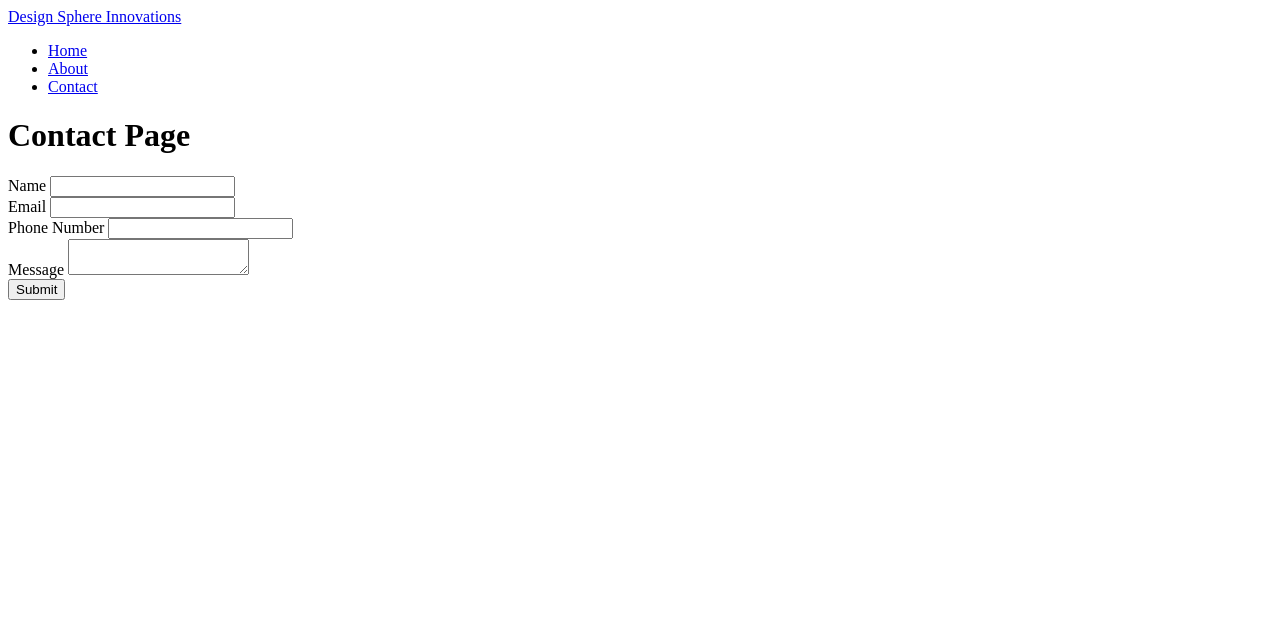
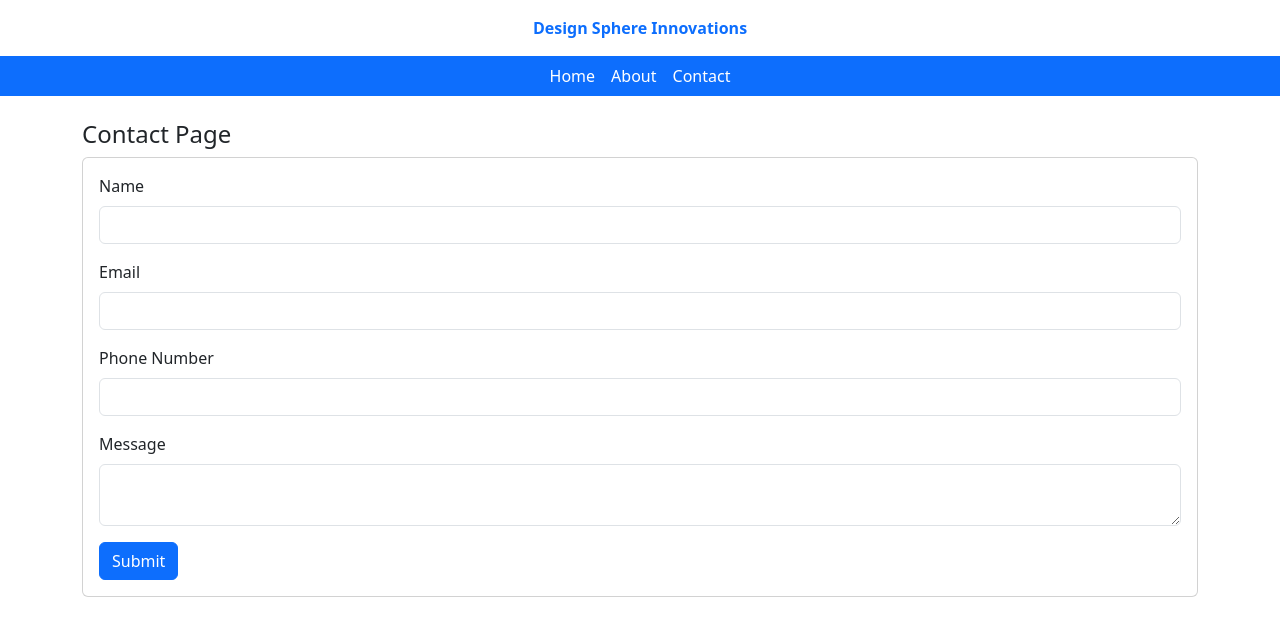
Before and after one commit to dsphereinnovations/demo, a plain HTML site: page contact.html in a window 1280 px wide. Drawn offline with nearby package versions, Linux system fonts and the light colour scheme.

Commit message:
Added bootstrap CSS

```diff
--- a/contact.html
+++ b/contact.html
@@ -1,54 +1,58 @@
 <!DOCTYPE html>
 <html lang="en">
 <head>
-    <meta charset="UTF-8">
-    <meta name="viewport" content="width=device-width, initial-scale=1.0">
-    <title>Just a Demo Project</title>
-    <link rel="stylesheet" href="css/master.css">
+    <meta charset="UTF-8"/>
+    <meta name="viewport" content="width=device-width, initial-scale=1.0" />
+    <meta name="description" content="Design Sphere Innovations-Empowering businesses through premium designs. /">
+    <title>Design Sphere Innovations</title>
+    <link rel="stylesheet" href="https://cdn.jsdelivr.net/npm/bootstrap@5.3.6/dist/css/bootstrap.min.css">
 </head>
 <body>
     <header>
-        <div class="brand">
-            <a href="index.html">Design Sphere Innovations</a>
+        <div class="text-center py-3">
+            <a href="index.html" class="text-decoration-none fw-bold ">Design Sphere Innovations</a>
         </div>
-        <nav>
-            <ul>
-                <li><a href="index.html">Home</a></li>
-                <li><a href="about.html">About</a></li>
-                <li><a href="contact.html">Contact</a></li>
+        <nav class="bg-primary text-white py-2" >
+            <ul class="list-unstyled my-0 d-flex justify-content-center gap-3">
+                <li><a class="text-white text-decoration-none" href="index.html">Home</a></li>
+                <li><a class="text-white text-decoration-none"  href="about.html">About</a></li>
+                <li><a class="text-white text-decoration-none" href="contact.html">Contact</a></li>
             </ul>
         </nav>
     </header>
     <main>
 
-        <div class="container">
-            <h1>Contact Page</h1>
+        <div class="container py-4">
+            <h1 class="fs-4">Contact Page</h1>
 
             <form class="card" action="">
 
                 <div class="card-body">
-                    <div class="form-control">
-                        <label for="name">Name</label>
-                        <input type="text" id="name">
-                    </div>
 
-                    <div class="form-control">
-                        <label for="email">Email</label>
-                        <input type="email" id="email">
-                    </div>
+                    <div class="row row-cols-1 g-3">
+                        <div>
+                            <label for="name" class="form-label">Name</label>
+                            <input type="text" id="name" class="form-control">
+                        </div>
 
-                    <div class="form-control">
-                        <label for="phone">Phone Number</label>
-                        <input type="tel" id="phone">
-                    </div>
+                        <div>
+                            <label for="email" class="form-label">Email</label>
+                            <input type="email" id="email" class="form-control">
+                        </div>
 
-                    <div class="form-control">
-                        <label for="message">Message</label>
-                        <textarea name="message" id="message"></textarea>
-                    </div>
+                        <div>
+                            <label for="phone" class="form-label">Phone Number</label>
+                            <input type="tel" id="phone" class="form-control">
+                        </div>
 
-                    <div>
-                        <button>Submit</button>
+                        <div>
+                            <label for="message" class="form-label">Message</label>
+                            <textarea name="message" id="message" class="form-control"></textarea>
+                        </div>
+
+                        <div>
+                            <button class="btn btn-primary">Submit</button>
+                        </div>
                     </div>
                 </div>
             </form>
```
Also changed, not shown: about.html (+15 -14 lines), index.html (+11 -12 lines).
